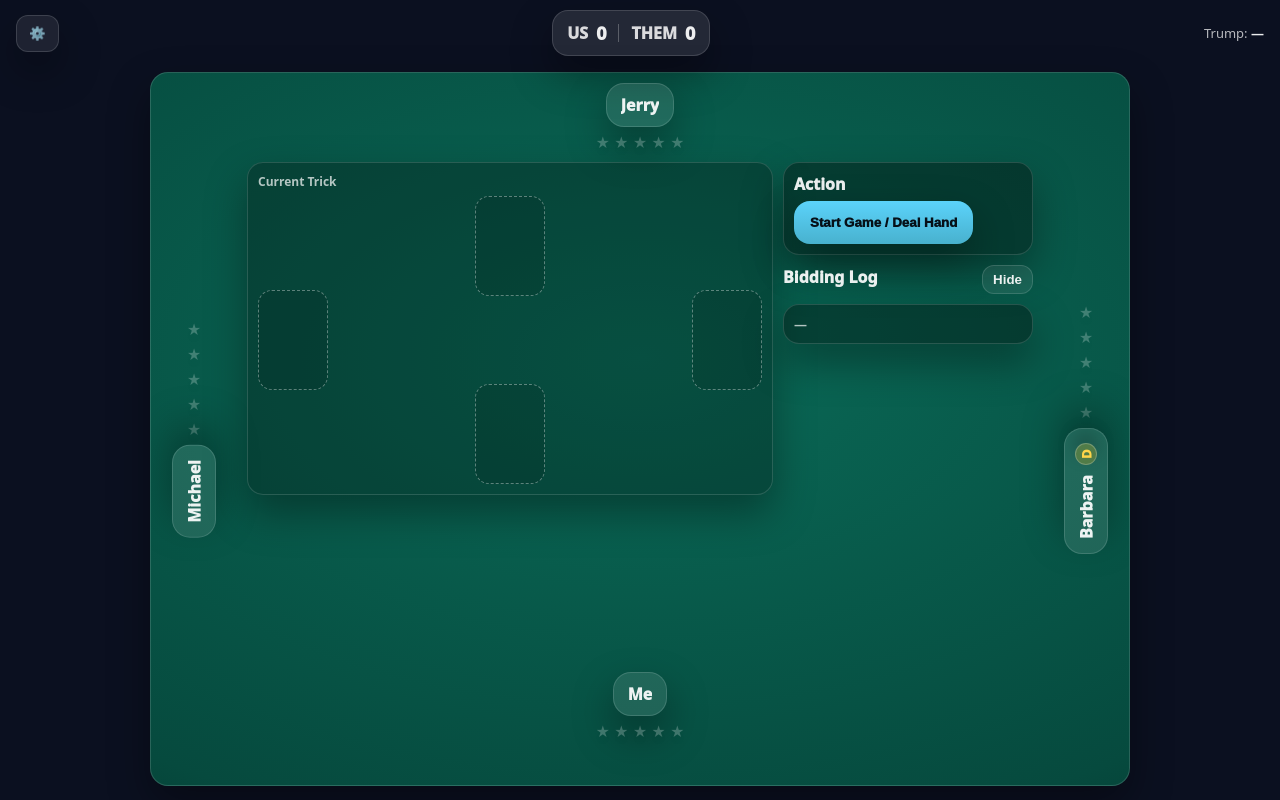
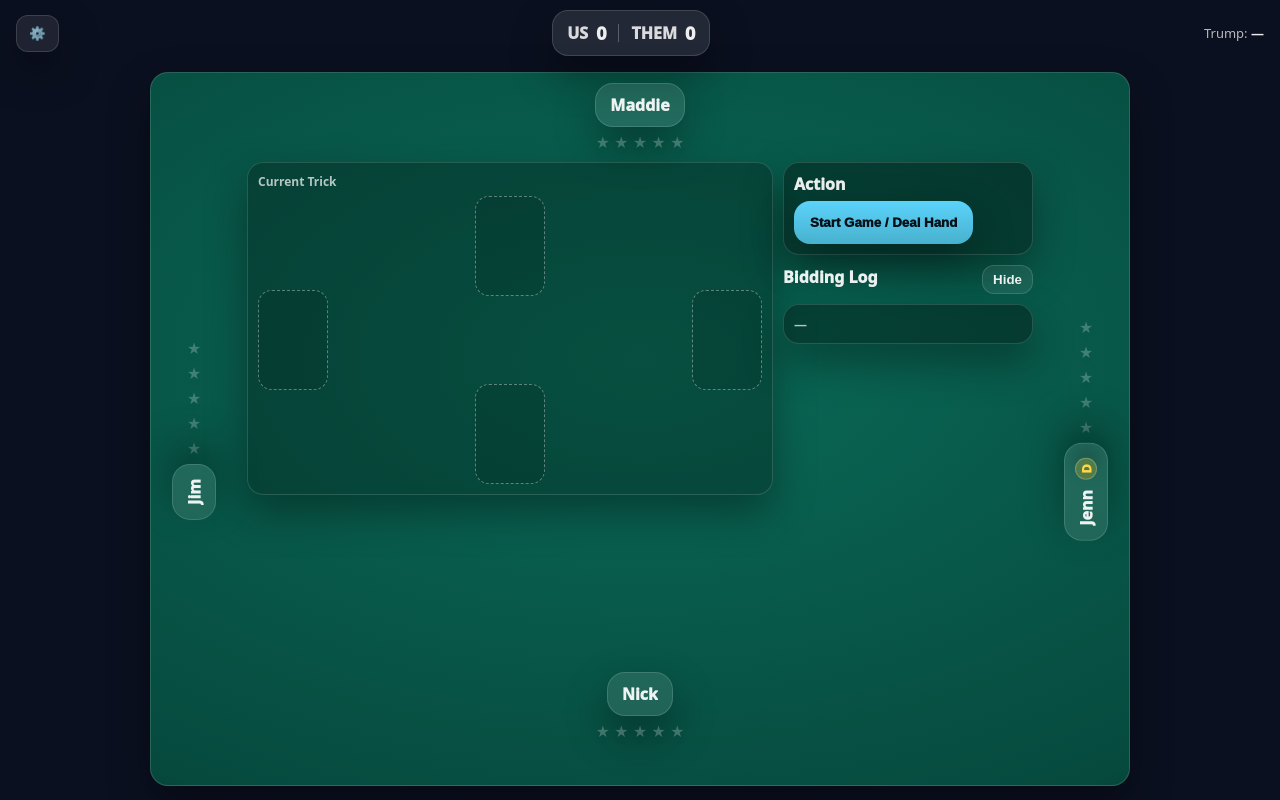
Before and after one commit to prospector64/euchre-no-ads, a React (Vite) app: page / in a window 1280 px wide. Built offline with nearby package versions, Linux system fonts and the light colour scheme.

Commit message:
Update App.jsx

```diff
--- a/App.jsx
+++ b/App.jsx
@@ -274,7 +274,7 @@ function Stars({ filled, className = "" }) {
 export default function App() {
   const teamOf = (p) => p % 2;
 
-  const [names, setNames] = useState({ p0: "Me", p1: "Michael", p2: "Jerry", p3: "Barbara" });
+  const [names, setNames] = useState({ p0: "Nick", p1: "Jim", p2: "Maddie", p3: "Jenn" });
   const [showSettings, setShowSettings] = useState(false);
 
   const [phase, setPhase] = useState("idle");
```
